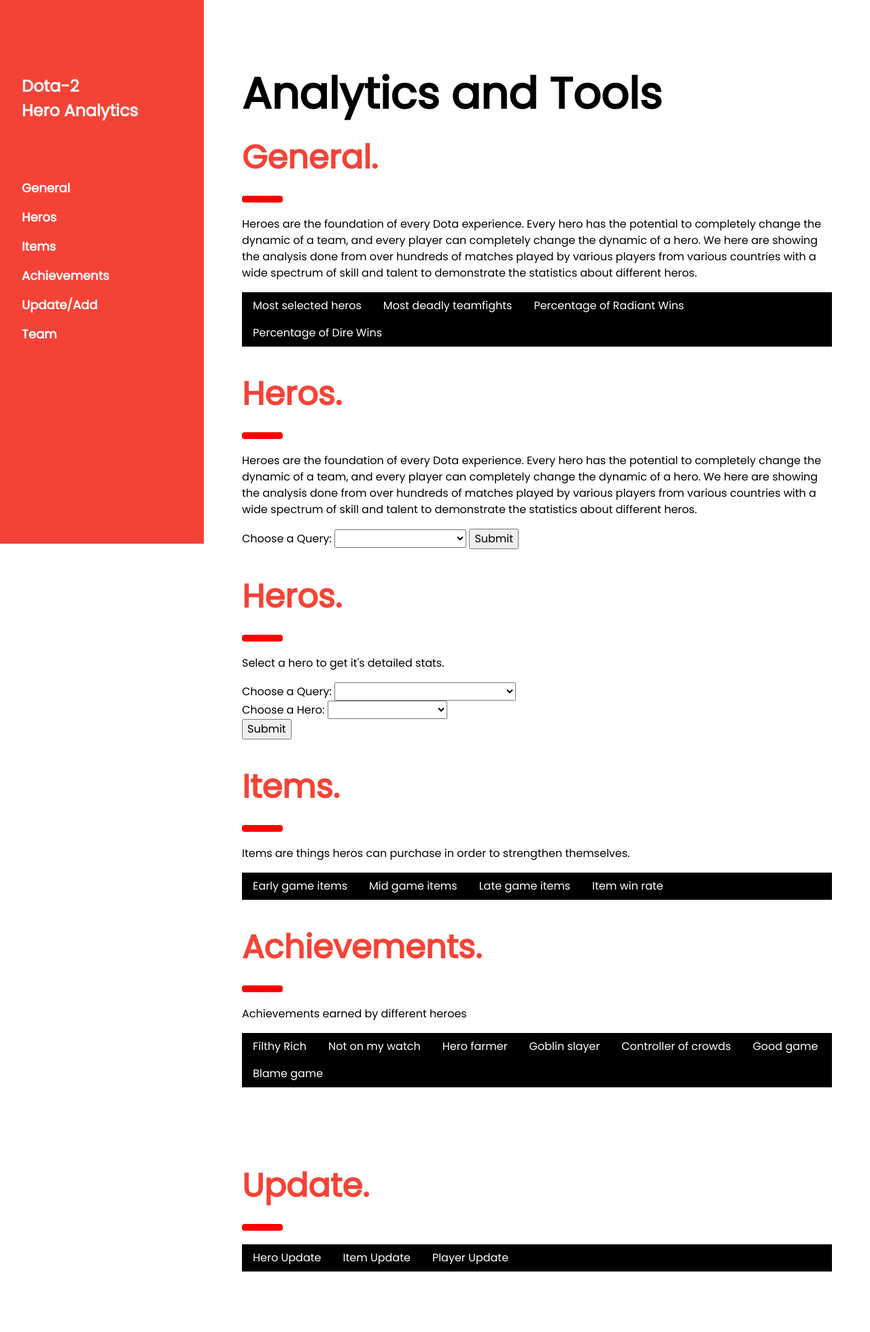
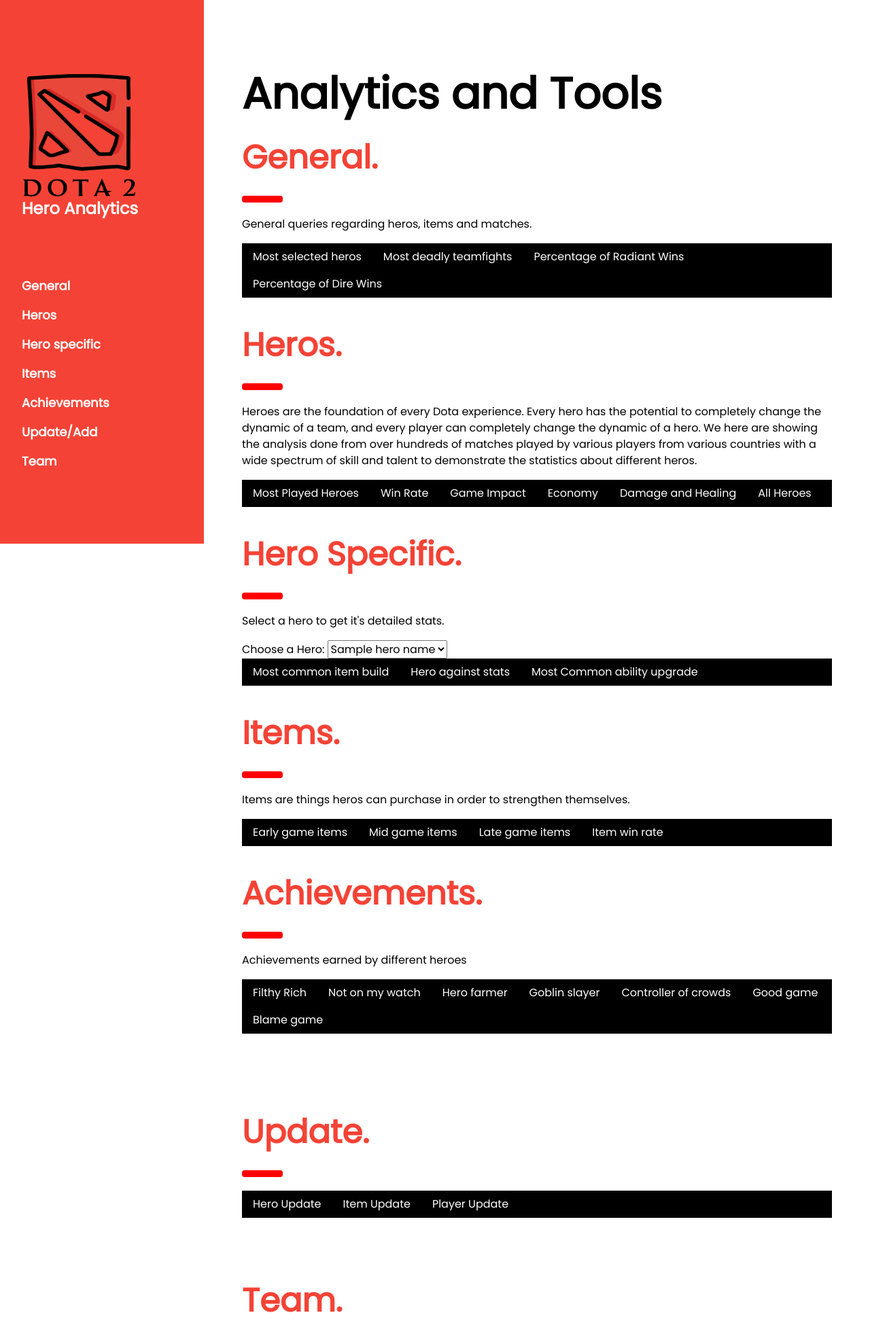
Before and after one commit to Dhull442/Dota-2-hero-analytics, a Flask app: page / in a window 1280 px wide. Shown: the top 1960 px of the page at 68% size. Run offline with Flask 2, Linux system fonts and the light colour scheme; a database or web service that is not in the repository returns one stand-in record (values such as "Sample title"); some libraries are stand-ins or nearby versions.

Commit message:
frontend improvements

```diff
--- a/frontend/main.py
+++ b/frontend/main.py
@@ -338,7 +338,7 @@
     query = request.form['query']
     hero_name = request.form['hero_name']
     header,data = query_main(query,hero_name = hero_name)
-    return render_template('index.html',header=header,data = data,typequery='hs',prevq=query,all_heros = get_all_heros())
+    return render_template('index.html',header=header,data = data,typequery="hs",prevq=query,all_heros = get_all_heros())
 
 @app.route('/update',methods=['POST'])
 def update():
--- a/frontend/templates/index.html
+++ b/frontend/templates/index.html
@@ -4,12 +4,12 @@
 <title>Dota-2 Hero Analytics</title>
 <meta charset="UTF-8">
 <meta name="viewport" content="width=device-width, initial-scale=1">
-<link href="favicon.ico" rel="shortcut icon" type="image/x-icon" />
 <link rel="stylesheet" href="https://www.w3schools.com/w3css/4/w3.css">
 <link rel="stylesheet" href="https://fonts.googleapis.com/css?family=Poppins">
 <link rel="stylesheet" href="https://fonts.googleapis.com/icon?family=Material+Icons">
 <script src="https://ajax.googleapis.com/ajax/libs/jquery/3.6.0/jquery.min.js"></script>
 <!-- <script type="text/javascript" src="jquery.js"></script> -->
+<link rel="shortcut icon" type="image/x-icon" href="/static/favicon.ico">
 
 <style>
 body,h1,h2,h3,h4,h5 {font-family: "Poppins", sans-serif}
@@ -34,11 +34,14 @@
 <nav class="w3-sidebar w3-red w3-collapse w3-top w3-large w3-padding" style="z-index:3;width:300px;font-weight:bold;" id="mySidebar"><br>
   <a href="javascript:void(0)" onclick="w3_close()" class="w3-button w3-hide-large w3-display-topleft" style="width:100%;font-size:22px">Close Menu</a>
   <div class="w3-container">
-    <h3 class="w3-padding-64"><b>Dota-2<br>Hero Analytics</b></h3>
+    <h3 class="w3-padding-64"><b>
+      <img src="/static/dota-2_white.png" alt="" style="height: 180px;width: 180px">
+      <br>Hero Analytics</b></h3>
   </div>
   <div class="w3-bar-block">
     <a href="#gquery" onclick="w3_close()" class="w3-bar-item w3-button w3-hover-white">General</a>
     <a href="#hquery" onclick="w3_close()" class="w3-bar-item w3-button w3-hover-white">Heros</a>
+    <a href="#hsquery" onclick="w3_close()" class="w3-bar-item w3-button w3-hover-white">Hero specific</a>
     <a href="#iquery" onclick="w3_close()" class="w3-bar-item w3-button w3-hover-white">Items</a>
     <a href="#aquery" onclick="w3_close()" class="w3-bar-item w3-button w3-hover-white">Achievements</a>
     <a href="#updates" onclick="w3_close()" class="w3-bar-item w3-button w3-hover-white"> Update/Add </a>
@@ -64,9 +67,7 @@
     <h1 class="w3-jumbo"><b>Analytics and Tools</b></h1>
     <h1 class="w3-xxxlarge w3-text-red" id="gquery"><b>General.</b></h1>
     <hr style="width:50px;border:5px solid red" class="w3-round">
-    <p>Heroes are the foundation of every Dota experience. Every hero has the potential to completely change the dynamic of a team,
-      and every player can completely change the dynamic of a hero. We here are showing the analysis done from over hundreds of matches played
-       by various players from various countries with a wide spectrum of skill and talent to demonstrate the statistics about different heros.
+    <p>General queries regarding heros, items and matches.
 </p>
 <form action='/query' method="post" style="display: none;" id="hidden_form">
   <input id="queryvalue" name="query" value=""/>
@@ -123,7 +124,15 @@
   and every player can completely change the dynamic of a hero. We here are showing the analysis done from over hundreds of matches played
    by various players from various countries with a wide spectrum of skill and talent to demonstrate the statistics about different heros.
 </p>
-<form action="/query" method="post">
+<div class="w3-bar w3-black">
+  <button class="w3-bar-item w3-button" onclick="fillform('hq1')" id="hq1">Most Played Heroes</button>
+  <button class="w3-bar-item w3-button" onclick="fillform('hq2')" id="hq2">Win Rate</button>
+  <button class="w3-bar-item w3-button" onclick="fillform('hq3')" id="hq3">Game Impact</button>
+  <button class="w3-bar-item w3-button" onclick="fillform('hq4')" id="hq4">Economy</button>
+  <button class="w3-bar-item w3-button" onclick="fillform('hq5')" id="hq5">Damage and Healing</button>
+  <button class="w3-bar-item w3-button" onclick="fillform('hq6')" id="hq6">All Heroes</button>
+</div>
+<!-- <form action="/query" method="post">
 <label for="queries">Choose a Query:</label>
 <select name="query" id="query">
 <option value="null"></option>
@@ -135,18 +144,18 @@
 <option value="hq6">All Heroes</option>
 </select>
 <input type="submit" value="Submit">
-</form>
+</form> -->
 <br>
 {% if data is not none and typequery=='h' %}
 <p id="query_val"></p>
-<button type="button" onclick="download_table_as_csv('results1');">Download as CSV</button>
+<button type="button" class="w3-button w3-white w3-border w3-border-red w3-round" onclick="download_table_as_csv('results');"><i class="material-icons w3-small">file_download</i> Download as CSV</button>
 <div class="tableFixHead" id="results1">
 <table>
 {% if header != None %}
 <thead>
   <tr>
   {% for h in header %}
-  <th> {{h}} (<a href="/query?q={{prevq}}&sort={{h}}" >sort</a>) </th>
+  <th> {{h}} <a href="/query?q={{prevq}}&sort={{h}}" ><i class="material-icons w3-small">swap_vert</i></a> </th>
   {% endfor %}
 </tr>
 </thead>
@@ -165,24 +174,28 @@
 {% endif %}
 
 <!-- Hero specific queries -->
-<h1 class="w3-xxxlarge w3-text-red" id="hero_specific_query"><b>Heros.</b></h1>
+<h1 class="w3-xxxlarge w3-text-red" id="hsquery"><b>Hero Specific.</b></h1>
 <hr style="width:50px;border:5px solid red" class="w3-round">
 <p>
     Select a hero to get it's detailed stats.
 </p>
-<form action="/hero" method="post">
+<!-- <form action="/hero" method="post">
 <label for="queries">Choose a Query:</label>
 <select name="query" id="query">
 <option value="null"></option>
 <option value="hsq1">Most common item build</option>
 <option value="hsq2">Hero against stats</option>
 <option value="hsq3">Most Common ability upgrade</option>
-</select>
-<br>
+</select> -->
+<form action='/hero' method="post"  style="display: none;" id="hidden_form_2">
+  <input name="query" id="herospquery" value="">
+  <input name="hero_name" id="hero_name_q" value="">
+</form>
+<!-- <br> -->
 <label for="queries">Choose a Hero:</label>
 {% if all_heros is defined %}
 <select name="hero_name" id="hero_name">
-<option value="null"></option>
+<!-- <option value="null"></option> -->
     {% for hero in all_heros %}
     <option value="{{hero[0]}}">{{hero[0]}}</option>
     {% endfor %}
@@ -190,13 +203,16 @@
 {% else %}
     <select name="query" id="query">
     <option value="null"> No Heros available </option>
+  </select>
 {% endif %}
-<br>
-<input type="submit" value="Submit">
-</form>
+<div class="w3-bar w3-black">
+  <button class="w3-bar-item w3-button" onclick="fillform2('hsq1')" id="hsq1">Most common item build</button>
+  <button class="w3-bar-item w3-button" onclick="fillform2('hsq2')" id="hsq2">Hero against stats</button>
+  <button class="w3-bar-item w3-button" onclick="fillform2('hsq3')" id="hsq3">Most Common ability upgrade</button>
+</div>
 <br>
 {% if data is defined and data != None and typequery=='hs' %}
-<div class="tableFixHead" id="results1">
+<div class="tableFixHead" id="results_1">
 <table>
 {% if header != None %}
 <thead>
@@ -441,7 +457,7 @@
 
 <!-- W3.CSS Container -->
 <div class="w3-light-grey w3-container w3-padding-32" style="margin-top:75px;padding-right:58px"><p class="w3-right">Powered by <a href="https://www.w3schools.com/w3css/default.asp" title="W3.CSS" target="_blank" class="w3-hover-opacity">w3.css</a></p></div>
-{% if prevq is not none %}
+{% if prevq is defined %}
 <script>
 document.getElementById('{{prevq}}').className += 'w3-red';
 document.getElementById('{{typequery}}'+'query').scrollIntoView();
@@ -451,6 +467,11 @@
 function fillform(query){
   document.getElementById('queryvalue').value=query
   document.getElementById('hidden_form').submit()
+}
+function fillform2(query){
+  document.getElementById('herospquery').value=query;
+  document.getElementById('hero_name_q').value=document.getElementById('hero_name').value;
+  document.getElementById('hidden_form_2').submit();
 }
 </script>
 <script>
@@ -526,13 +547,6 @@
   document.getElementById("myOverlay").style.display = "none";
 }
 
-// Modal Image Gallery
-function onClick(element) {
-  document.getElementById("img01").src = element.src;
-  document.getElementById("modal01").style.display = "block";
-  var captionText = document.getElementById("caption");
-  captionText.innerHTML = element.alt;
-}
 </script>
 
 </body>
```
Also changed, not shown: frontend/static/dota-2.png (added), frontend/static/dota-2_bw.png (added), frontend/static/dota-2_inv.png (added), frontend/static/dota-2_white.png (added), frontend/static/favicon.ico (renamed from frontend/templates/favicon.ico), frontend/static/logo.png (renamed from frontend/templates/logo.png).
